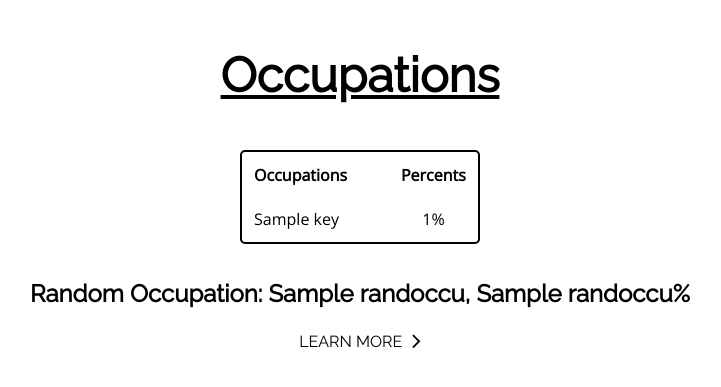
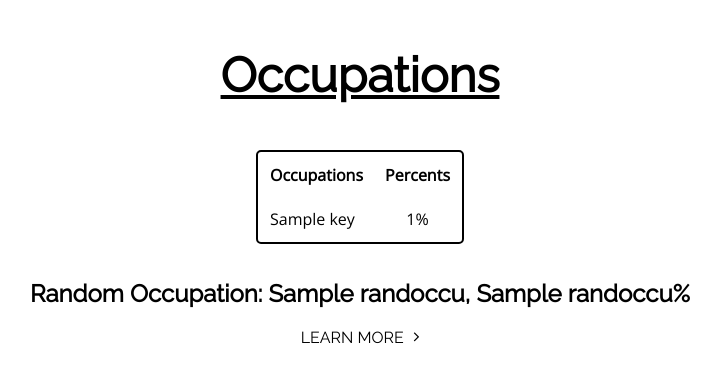
Before and after one commit to eccentricayman/jinja-ninja, a Flask app: template templates/occupations.html in a window 1280 px wide. Shown: the top 387 px of the page, without its empty margins (280-1001 px from the left). Run offline with Flask 2, Linux system fonts and the light colour scheme; the template is opened without the code that fills it: most values are stand-ins (such as "Sample title", 1, 10 or a date in 2020); some libraries are stand-ins or nearby versions.

Commit message:
added occupations, finished statics

```diff
--- a/occu-table.py
+++ b/app.py
@@ -6,7 +6,7 @@
 @app.route("/")
 def occupationsrender():
     OCUPATIONES = {}
-    occupashuns = open("occupations.csv", "rU")
+    occupashuns = open("data/occupations.csv", "rU")
     occupashuns.readline()
     for line in occupashuns:
         if line[0] == "\"":
--- /dev/null
+++ b/static/main.css
@@ -0,0 +1,57 @@
+h1 {
+    padding: 15px;
+    font-family: 'Raleway', sans-serif;
+    text-align: center;
+    font-size: 48px;
+    text-decoration: underline;
+}
+
+h2 {
+    padding: 15px;
+    padding-bottom: 0px;
+    font-family: 'Raleway', sans-serif;
+    text-align: center;
+    font-size: 24px;
+}
+
+p {
+    text-align: center;
+}
+
+i {
+    font-size: 24px;
+    padding-left: 10px;
+    padding-bottom: 5px;
+    vertical-align: middle;
+}
+
+a {
+    text-decoration: none;
+    color: #000000;
+    text-transform: uppercase;
+    font-family: 'Raleway', sans-serif;
+}
+
+.box-leftu {
+    text-align: left;
+    padding-right: 50px;
+    padding: 10px;
+}
+
+.box-rightu {
+    text-align: center;
+    padding: 10px;
+}
+
+table {
+    margin-left: auto;
+    margin-right: auto;
+    font-family: 'Open Sans', sans-serif;
+    text-align: center;
+    border: 2px solid black;
+    border-radius: 5px;
+}
+
+td {
+    padding: 10px;
+}
--- a/templates/occupations.html
+++ b/templates/occupations.html
@@ -4,20 +4,21 @@
     <title>Occupations</title>
     <link href="https://fonts.googleapis.com/css?family=Open+Sans|Raleway" rel="stylesheet">
     <link rel="stylesheet" href="http://cdnjs.cloudflare.com/ajax/libs/font-awesome/4.6.3/css/font-awesome.min.css">
+    <link rel="stylesheet" type="text/css" href="static/main.css">
   </head>
   <body>
-    <h1 style="padding: 15px ; font-family:'Raleway', sans-serif ; text-align: center ; font-size: 48px ; text-decoration: underline"><b>Occupations</b></h1>
-    <table style="margin-left: auto ; margin-right: auto; font-family: 'Open Sans', sans-serif ; text-align: center ; border: 2px solid black ; border-radius: 5px">
-      <th style="text-align: left ; padding: 10px">Occupations</th>
-      <th style="text-align: center ; padding: 10px">Percents</th>
+    <h1><b>Occupations</b></h1>
+    <table>
+      <th class="box-leftu">Occupations</th>
+      <th class="box-rightu">Percents</th>
       {% for key, val in occudict %}
-      <tr style="border: 2px solid black">
-        <td style="text-align: left ; padding: 10px; padding-right: 50px"> {{ key }} </td>
-        <td style="padding: 10px"> {{ val[0] }}% </td>
+      <tr>
+        <td class="box-leftu"> {{ key }} </td>
+        <td class="box-rightu"> {{ val[0] }}% </td>
       </tr>
       {% endfor %}
     </table>
-    <h2 style="padding: 15px ; padding-bottom: 0px ; font-family: 'Raleway', sans-serif ; text-align: center ; font-size: 24px">Random Occupation: {{ randoccu[0] }}, {{ randoccu[1] }}% </h2>
-    <p style="text-align: center"><a href={{randoccu[2]}} target="_blank" style="text-decoration: none ; color: #000000 ; text-transform: uppercase ; font-family: 'Raleway', sans-serif">Learn More<i class="fa fa-angle-right" style="font-size:24px ; padding-left: 10px ; padding-bottom: 5px ; vertical-align: middle"></i></a></p>
+    <h2>Random Occupation: {{ randoccu[0] }}, {{ randoccu[1] }}% </h2>
+    <p><a href={{randoccu[2]}} target="_blank">Learn More<i class="fa fa-angle-right"></i></a></p>
   </body>
 </html>
```
Also changed, not shown: data/occupations.csv (renamed from occupations.csv), utils/occupations.py (added).
